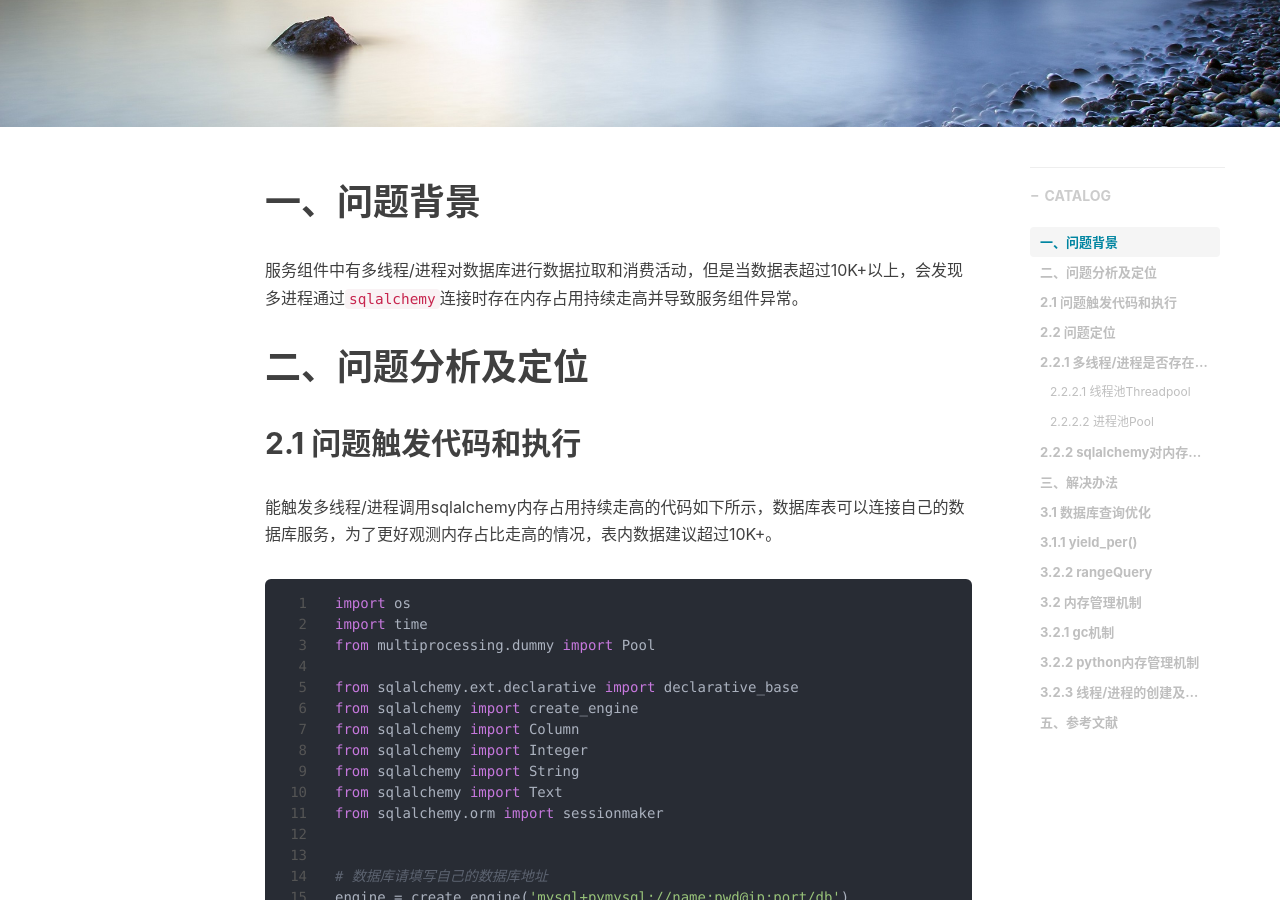
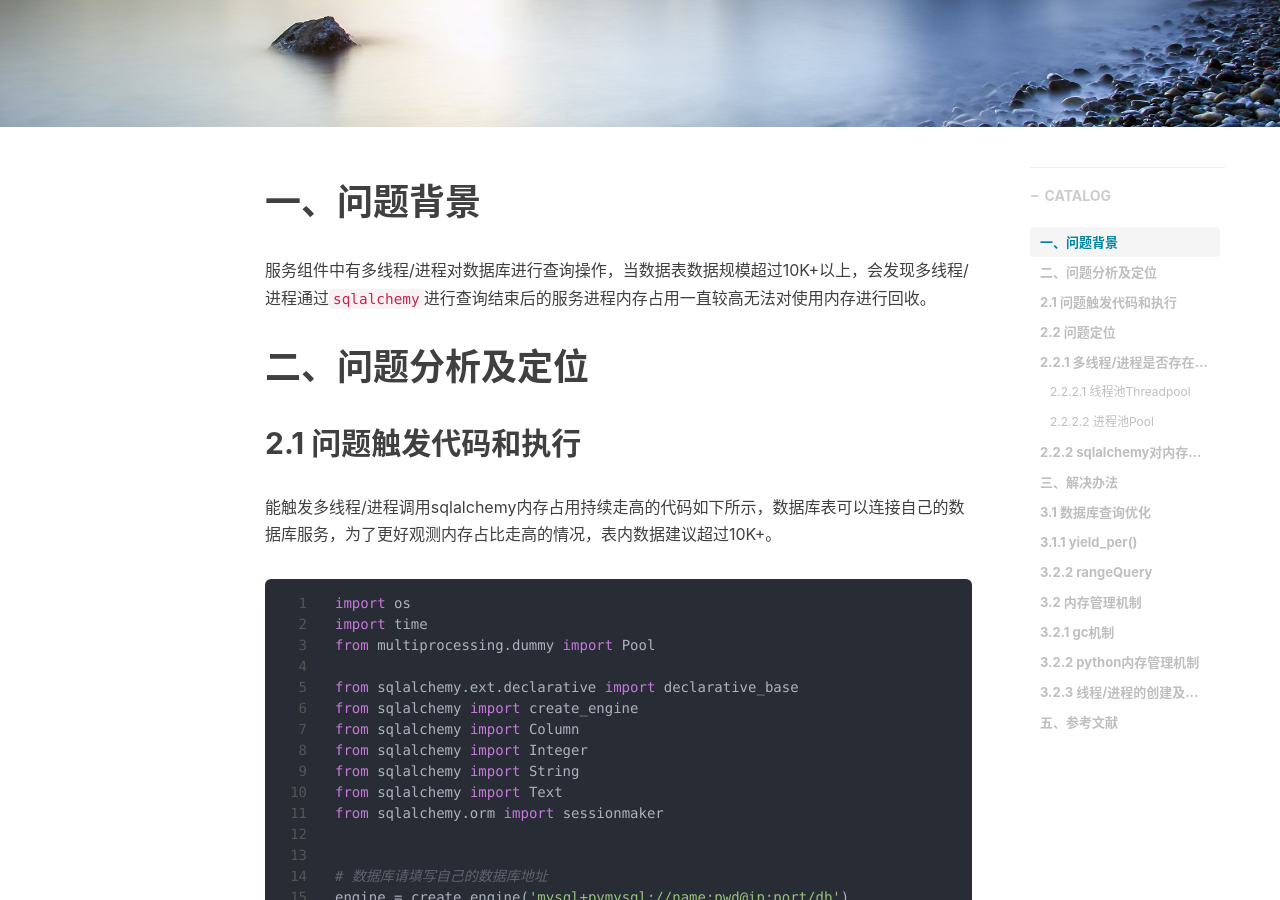
Before and after one commit to shihai1991/shihai1991.github.io, a Jekyll site: the page built from _posts/2022-09-20-multiprocessing-sqlalchemy.md, in a window 1280 px wide and 900 px high, scrolled down 390 px. Built offline with Jekyll 4.4.1, drawn with Linux system fonts in a browser that asks for light colours; nearby versions of some CDN libraries; comment, search, counter and statistics services are not loaded.

Commit message:
Update 2022-09-20-multiprocessing-sqlalchemy.md

```diff
--- a/_posts/2022-09-20-multiprocessing-sqlalchemy.md
+++ b/_posts/2022-09-20-multiprocessing-sqlalchemy.md
@@ -9,7 +9,7 @@ tags:
 time: '2022.09.18 09:07:00'
 ---
 # 一、问题背景
-服务组件中有多线程/进程对数据库进行数据拉取和消费活动，但是当数据表超过10K+以上，会发现多进程通过`sqlalchemy`连接时存在内存占用持续走高并导致服务组件异常。
+服务组件中有多线程/进程对数据库进行查询操作，当数据表数据规模超过10K+以上，会发现多线程/进程通过`sqlalchemy`进行查询结束后的服务进程内存占用一直较高无法对使用内存进行回收。
 
 # 二、问题分析及定位
 ## 2.1 问题触发代码和执行
```
